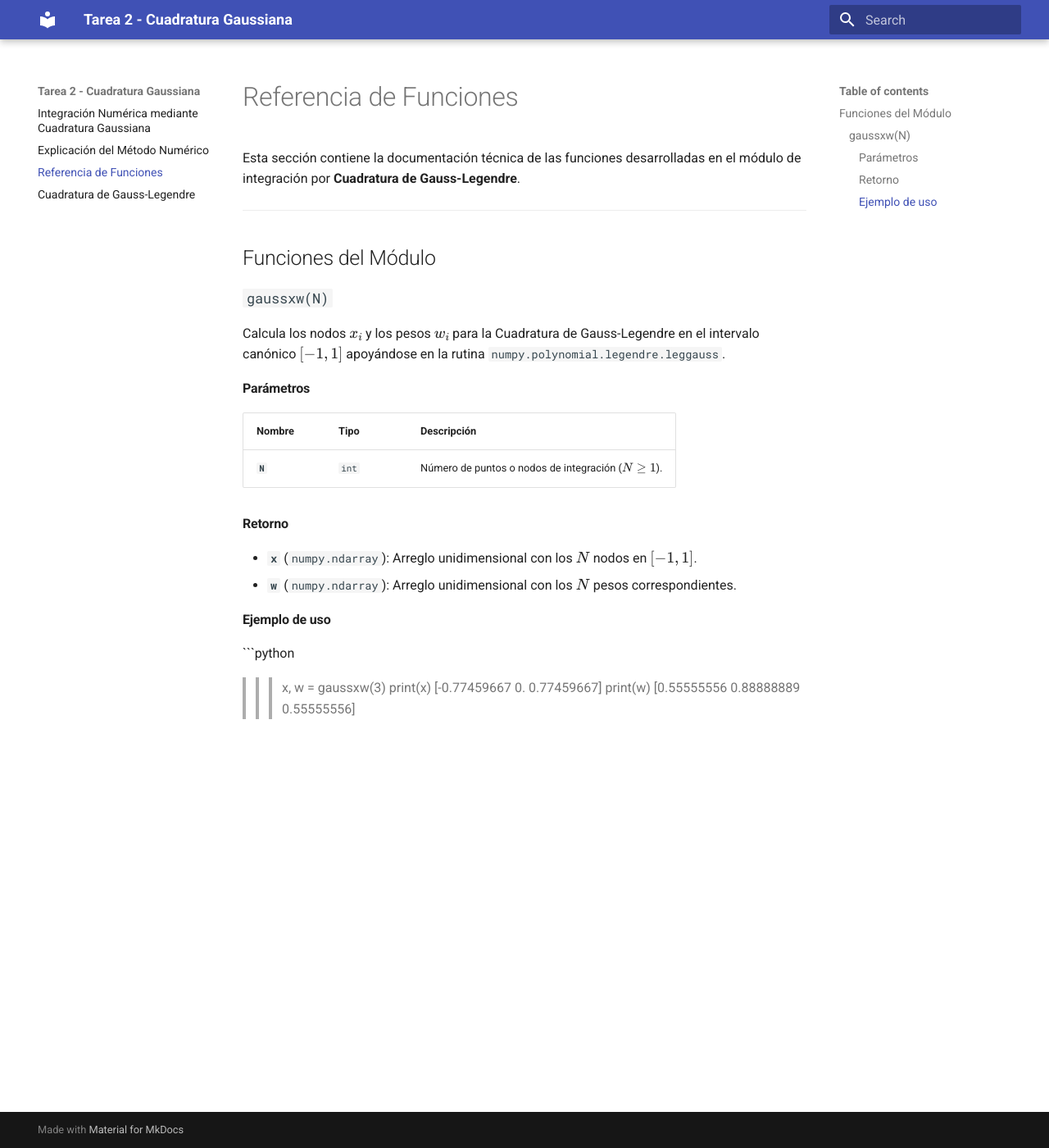
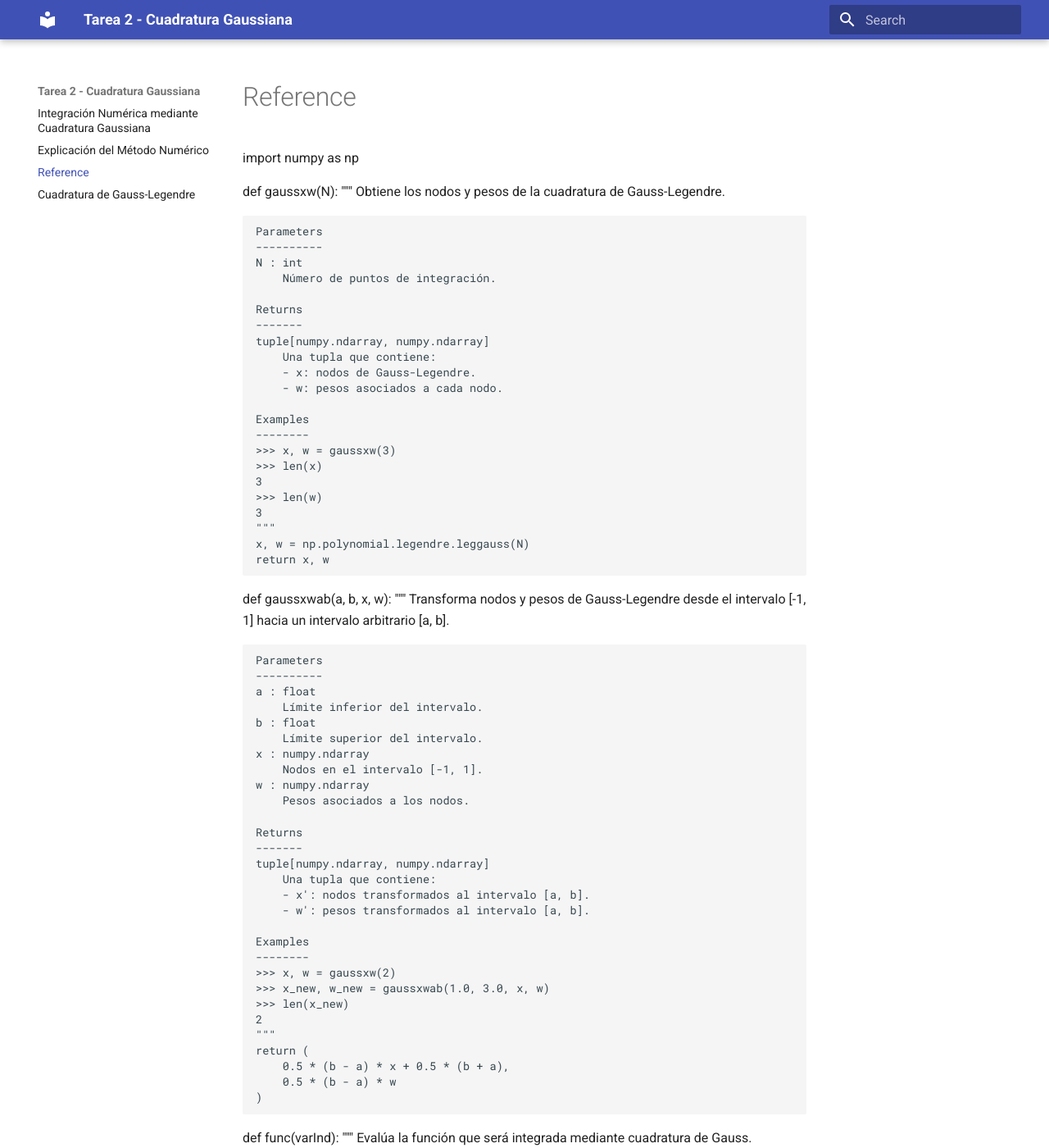
Before and after one commit to camcam14/Cuadratura-Gaussiana, an MkDocs documentation site: the page built from docs/reference.md, in a window 1280 px wide and 1400 px high. Shown: the whole window at 82% size. Built offline with MkDocs 1.6.1 and Material for MkDocs 9.7.7, drawn with Linux system fonts in a browser that asks for light colours; some of the changed text lies outside the part shown.

Commit message:
acutalizar

````diff
--- a/docs/reference.md
+++ b/docs/reference.md
@@ -1,31 +1,93 @@
-# Referencia de Funciones
+import numpy as np
 
-Esta sección contiene la documentación técnica de las funciones desarrolladas en el módulo de integración por **Cuadratura de Gauss-Legendre**.
+def gaussxw(N):
+    """
+    Obtiene los nodos y pesos de la cuadratura de Gauss-Legendre.
 
----
+    Parameters
+    ----------
+    N : int
+        Número de puntos de integración.
 
-## Funciones del Módulo
+    Returns
+    -------
+    tuple[numpy.ndarray, numpy.ndarray]
+        Una tupla que contiene:
+        - x: nodos de Gauss-Legendre.
+        - w: pesos asociados a cada nodo.
 
-### `gaussxw(N)`
+    Examples
+    --------
+    >>> x, w = gaussxw(3)
+    >>> len(x)
+    3
+    >>> len(w)
+    3
+    """
+    x, w = np.polynomial.legendre.leggauss(N)
+    return x, w
 
-Calcula los nodos $x_i$ y los pesos $w_i$ para la Cuadratura de Gauss-Legendre en el intervalo canónico $[-1, 1]$ apoyándose en la rutina `numpy.polynomial.legendre.leggauss`.
 
-#### Parámetros
+def gaussxwab(a, b, x, w):
+    """
+    Transforma nodos y pesos de Gauss-Legendre desde el intervalo
+    [-1, 1] hacia un intervalo arbitrario [a, b].
 
-| Nombre | Tipo | Descripción |
-| :--- | :--- | :--- |
-| **`N`** | `int` | Número de puntos o nodos de integración ($N \ge 1$). |
+    Parameters
+    ----------
+    a : float
+        Límite inferior del intervalo.
+    b : float
+        Límite superior del intervalo.
+    x : numpy.ndarray
+        Nodos en el intervalo [-1, 1].
+    w : numpy.ndarray
+        Pesos asociados a los nodos.
 
-#### Retorno
+    Returns
+    -------
+    tuple[numpy.ndarray, numpy.ndarray]
+        Una tupla que contiene:
+        - x': nodos transformados al intervalo [a, b].
+        - w': pesos transformados al intervalo [a, b].
 
-* **`x`** (`numpy.ndarray`): Arreglo unidimensional con los $N$ nodos en $[-1, 1]$.
-* **`w`** (`numpy.ndarray`): Arreglo unidimensional con los $N$ pesos correspondientes.
+    Examples
+    --------
+    >>> x, w = gaussxw(2)
+    >>> x_new, w_new = gaussxwab(1.0, 3.0, x, w)
+    >>> len(x_new)
+    2
+    """
+    return (
+        0.5 * (b - a) * x + 0.5 * (b + a),
+        0.5 * (b - a) * w
+    )
 
-#### Ejemplo de uso
 
-```python
->>> x, w = gaussxw(3)
->>> print(x)
-[-0.77459667  0.          0.77459667]
->>> print(w)
-[0.55555556 0.88888889 0.55555556]
+def func(varInd):
+    """
+    Evalúa la función que será integrada mediante cuadratura de Gauss.
+
+    La función está definida como:
+
+        f(x) = x^6 - x^2 sin(2x)
+
+    Parameters
+    ----------
+    varInd : float or numpy.ndarray
+        Punto o conjunto de puntos donde se evaluará la función.
+
+    Returns
+    -------
+    float or numpy.ndarray
+        Valor de la función evaluada.
+
+    Examples
+    --------
+    >>> func(1)
+    1 - sin(2)
+
+    >>> func(np.array([1, 2]))
+    array([...])
+    """
+    return varInd**6 - (varInd**2 * np.sin(2 * varInd))
````
Also changed, not shown: docs/tutorials.md (+5 -6 lines).
